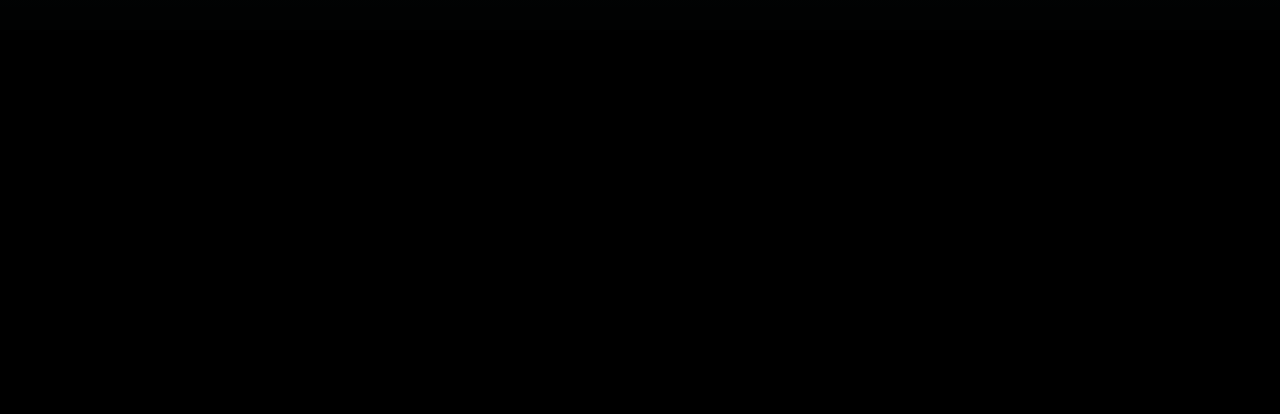
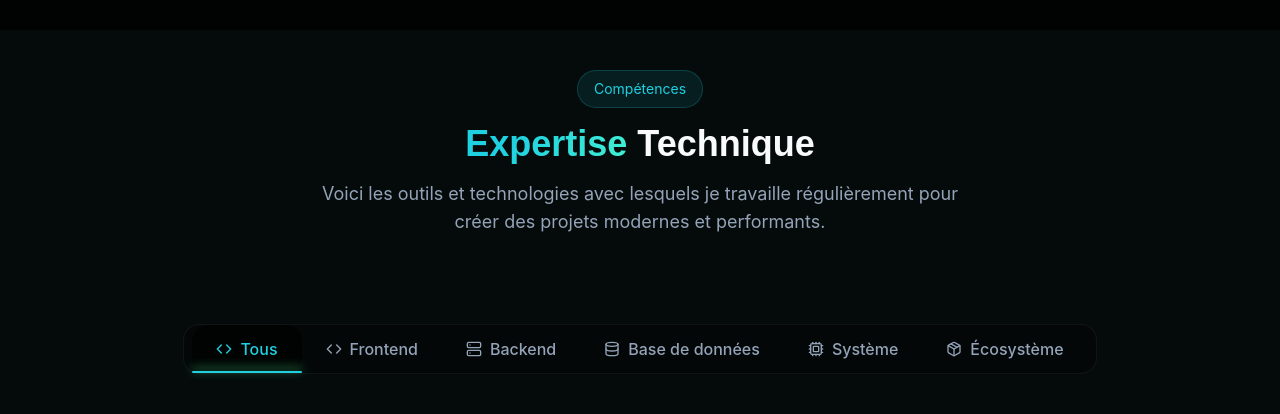
Before and after one commit to aminegitcode/portfolio, a Next.js app: page / in a window 1280 px wide. Shown: the part 1694-2108 px from the top of the page. Before the commit the page ends 1724 px from the top, so only its background shows below. Built offline with nearby package versions, Linux system fonts and the light colour scheme; no server answers; the database is empty.

Commit message:
feat: add titles and filter nav in Skills section

```diff
--- a/src/components/sections/Skills.tsx
+++ b/src/components/sections/Skills.tsx
@@ -1,11 +1,149 @@
-import React from 'react'
+"use client";
+
+import React, { useState } from "react";
+import { motion } from "framer-motion";
+import { useLanguage } from "@/context/LanguageContext";
+import { Code, Server, Database, Cpu, Package } from "lucide-react";
 
 function Skills() {
+  const { language } = useLanguage();
+  const [activeSlug, setActiveSlug] = useState("");
+
+  const colors = [
+    { text: "text-primary", bg: "bg-primary", raw: "#4ade80" },
+    { text: "text-blue-400", bg: "bg-blue-400", raw: "#60a5fa" },
+    { text: "text-purple-400", bg: "bg-purple-400", raw: "#c084fc" },
+    { text: "text-orange-400", bg: "bg-orange-400", raw: "#fb923c" },
+    { text: "text-pink-400", bg: "bg-pink-400", raw: "#f472b6" },
+    { text: "text-yellow-400", bg: "bg-yellow-400", raw: "#facc15" },
+  ];
+
+  const categoriesAll = {
+    fr: [
+      { icon: <Code className="w-4 h-4" />, name: "Tous", slug: "" },
+      {
+        icon: <Code className="w-4 h-4" />,
+        name: "Frontend",
+        slug: "frontend",
+      },
+      {
+        icon: <Server className="w-4 h-4" />,
+        name: "Backend",
+        slug: "backend",
+      },
+      {
+        icon: <Database className="w-4 h-4" />,
+        name: "Base de données",
+        slug: "database",
+      },
+      { icon: <Cpu className="w-4 h-4" />, name: "Système", slug: "system" },
+      {
+        icon: <Package className="w-4 h-4" />,
+        name: "Écosystème",
+        slug: "ecosystem",
+      },
+    ],
+    en: [
+      { icon: <Code className="w-4 h-4" />, name: "All", slug: "" },
+      {
+        icon: <Code className="w-4 h-4" />,
+        name: "Frontend",
+        slug: "frontend",
+      },
+      {
+        icon: <Server className="w-4 h-4" />,
+        name: "Backend",
+        slug: "backend",
+      },
+      {
+        icon: <Database className="w-4 h-4" />,
+        name: "Database",
+        slug: "database",
+      },
+      { icon: <Cpu className="w-4 h-4" />, name: "System", slug: "system" },
+      {
+        icon: <Package className="w-4 h-4" />,
+        name: "Ecosystem",
+        slug: "ecosystem",
+      },
+    ],
+  };
+
+  const categories = categoriesAll[language];
+
+  const title =
+    language === "fr" ? (
+      <>
+        <span className="gradient-text">Expertise</span> Technique
+      </>
+    ) : (
+      <>
+        Technical <span className="gradient-text">Expertise</span>
+      </>
+    );
+
   return (
-    <div>
+    <section id="skills" className="py-10 relative bg-background">
+      <div className="container mx-auto px-6 flex flex-col items-center">
+        {/* Header */}
+        <motion.div
+          initial={{ opacity: 0, y: 30 }}
+          whileInView={{ opacity: 1, y: 0 }}
+          viewport={{ once: true }}
+          transition={{ duration: 0.6 }}
+          className="text-center flex flex-col items-center mb-10"
+        >
+          <div className="px-4 py-2 rounded-full mb-4 bg-primary/10 border border-primary/20 text-primary text-sm">
+            {language === "fr" ? "Compétences" : "Skills"}
+          </div>
+          <h2 className="text-3xl lg:text-4xl font-semibold mb-4">{title}</h2>
+          <p className="section-subtitle max-w-2xl">
+            {language === "fr"
+              ? "Voici les outils et technologies avec lesquels je travaille régulièrement pour créer des projets modernes et performants."
+              : "Here are the tools and technologies I regularly use to build modern, high-performance projects."}
+          </p>
+        </motion.div>
 
-    </div>
-  )
+        {/* Filter nav */}
+        <motion.div
+          initial={{ opacity: 0, y: 20 }}
+          whileInView={{ opacity: 1, y: 0 }}
+          viewport={{ once: true }}
+          transition={{ duration: 0.6, delay: 0.2 }}
+          className="flex flex-wrap gap-0 justify-center mb-10 bg-black/30  lg:px-2 rounded-2xl border border-white/5"
+        >
+          {categories.map((cat, index) => {
+            const color = colors[index % colors.length];
+            const isActive = activeSlug === cat.slug;
+
+            return (
+              <button
+                key={cat.slug}
+                onClick={() => setActiveSlug(cat.slug)}
+
+                className={`relative flex items-center gap-2 px-6 py-3  font-medium transition-all duration-300 ${
+                  isActive
+                    ? `${color.text} bg-black/50 rounded-2xl`
+                    : "text-muted-foreground hover:text-foreground"
+                }`}
+              >
+                {cat.icon}
+                {cat.name}
+
+                {isActive && (
+                  <motion.div
+                    layoutId="activeTab"
+                    style={{ boxShadow: `0px -3px 10px ${color.raw}` }}
+                    className={`absolute bottom-0 left-0 right-0 h-0.5 rounded-full overflow-hidden ${color.bg}`}
+                  />
+                )}
+              </button>
+            );
+          })}
+        </motion.div>
+      </div>
+    </section>
+  );
 }
 
-export default Skills
+export default Skills;
```
